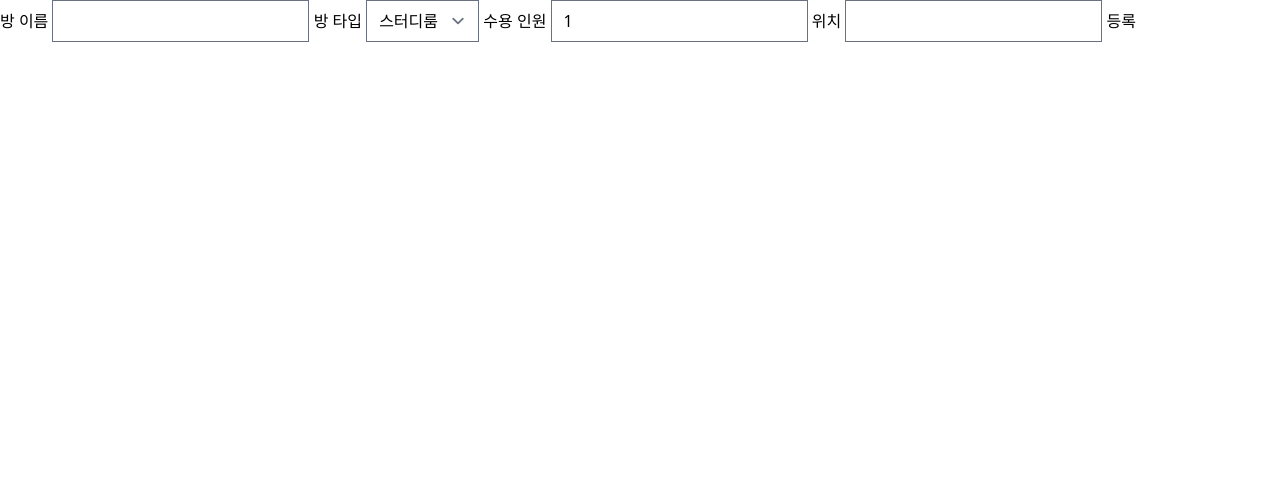
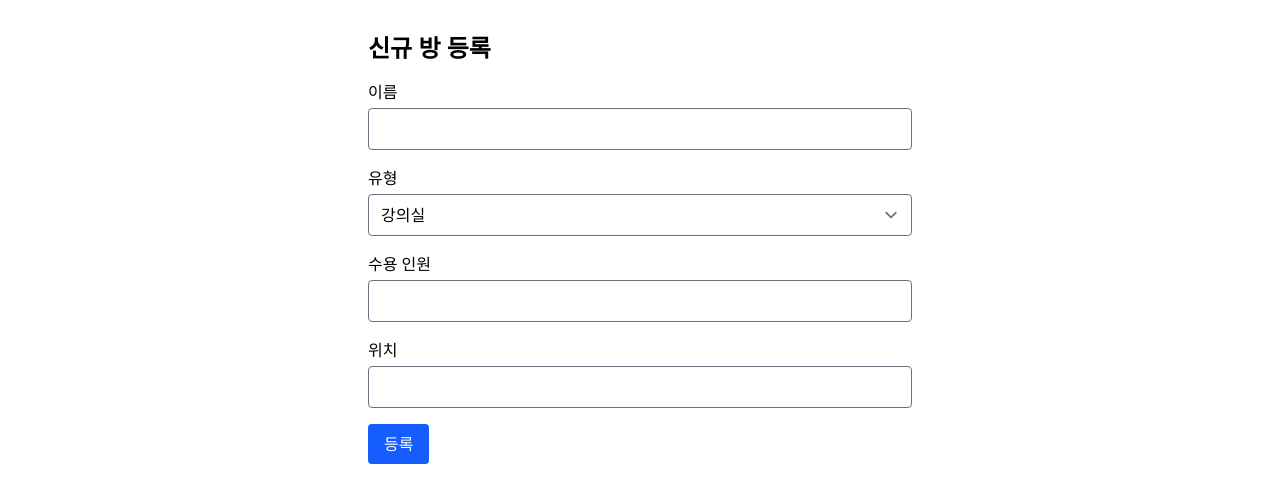
Before and after one commit to rion-5/cfrs-app, a SvelteKit app: page /admin/rooms/new in a window 1280 px wide. Shown: the top 502 px of the page. Built offline with nearby package versions, Linux system fonts and the light colour scheme.

Commit message:
add type tap

```diff
--- /dev/null
+++ b/src/lib/utils/room.ts
@@ -0,0 +1,6 @@
+// src/lib/utils/room.ts
+export const roomTypeLabels: Record<string, string> = {
+  LECTURE: '강의실',
+  STUDY: '토론실',
+  READING: '도담'
+};
--- a/src/routes/admin/rooms/+page.server.ts
+++ b/src/routes/admin/rooms/+page.server.ts
@@ -3,14 +3,19 @@ import { fail, redirect } from '@sveltejs/kit';
 import prisma from '$lib/server/prisma';
 
 export const load = async () => {
-	const rooms = await prisma.room.findMany({ orderBy: { name: 'asc' } });
-	return { rooms };
+    const rooms = await prisma.room.findMany({
+        orderBy: [
+            { type: 'asc' },
+            { name: 'asc' }
+        ]
+    });
+    return { rooms };
 };
 
 export const actions = {
-	delete: async ({ request }) => {
-		const formData = await request.formData();
-		const id = formData.get('id');
+    delete: async ({ request }) => {
+        const formData = await request.formData();
+        const id = formData.get('id');
 
         const roomId = Number(id);
 
@@ -18,8 +23,8 @@ export const actions = {
             return fail(400, { message: '유용한 방 ID가 아닙니다.' });
         }
 
-        await prisma.room.delete({ where: {id: roomId}});
+        await prisma.room.delete({ where: { id: roomId } });
 
         throw redirect(303, '/admin/rooms');
-	}
+    }
 };
--- a/src/routes/admin/rooms/+page.svelte
+++ b/src/routes/admin/rooms/+page.svelte
@@ -1,22 +1,48 @@
 <!-- src/routes/admin/rooms/+page.svelte -->
 
 <script lang="ts">
+  import { roomTypeLabels } from '$lib/utils/room';
   export let data;
+    // 프론트에서 보여줄 label과 type을 매핑
+    const typeLabels = {
+    LECTURE: '강의실',
+    STUDY: '토론실',
+    READING: '도담'
+  };
+
+  // 현재 선택된 탭
+  let currentType: keyof typeof typeLabels = 'LECTURE';
+
+  // 필터링된 방 목록
+  $: filteredRooms = data.rooms.filter((room) => room.type === currentType);
 </script>
 
 <div class="max-w-4xl mx-auto px-4 py-8">
-  <div class="flex justify-between items-center mb-6">
-    <h1 class="text-3xl font-semibold">방 목록</h1>
-    <a href="/admin/rooms/new" class="bg-blue-600 text-white px-4 py-2 rounded hover:bg-blue-700">
+  <h1 class="text-3xl font-semibold mb-6 text-center">방 목록</h1>
+  <div class="text-right mb-4">
+    <a href="/admin/rooms/new" class="inline-block rounded bg-green-600 px-4 py-2 text-white hover:bg-green-700">
       + 신규 방 등록
     </a>
   </div>
+    <!-- 탭 UI -->
+    <div class="mb-6 flex justify-center gap-2">
+      {#each Object.entries(typeLabels) as [type, label]}
+        <button
+          class={`px-4 py-2 rounded-full border ${
+            currentType === type ? 'bg-blue-600 text-white' : 'bg-white text-gray-700 border-gray-300'
+          }`}
+          on:click={() => (currentType = type)}
+        >
+          {label}
+        </button>
+      {/each}
+    </div>
 
   <div class="overflow-x-auto rounded-2xl shadow">
     <table class="min-w-full bg-white border border-gray-200">
       <thead class="bg-gray-100">
         <tr>
-          <th class="text-left px-4 py-3 border-b border-gray-200">ID</th>
+          <th class="text-left px-4 py-3 border-b border-gray-200">구분</th>
           <th class="text-left px-4 py-3 border-b border-gray-200">이름</th>
           <th class="text-left px-4 py-3 border-b border-gray-200">수용 인원</th>
           <th class="text-left px-4 py-3 border-b border-gray-200">위치</th>
@@ -26,7 +52,9 @@
       <tbody>
         {#each data.rooms as room}
           <tr class="hover:bg-gray-50 transition">
-            <td class="px-4 py-2 border-b border-gray-100">{room.id}</td>
+            <td class="px-4 py-2 border-b border-gray-100">
+              {roomTypeLabels[room.type] ?? room.type}
+            </td>
             <td class="px-4 py-2 border-b border-gray-100">{room.name}</td>
             <td class="px-4 py-2 border-b border-gray-100">{room.capacity}</td>
             <td class="px-4 py-2 border-b border-gray-100">{room.location}</td>
--- a/src/routes/admin/rooms/[id]/edit/+page.svelte
+++ b/src/routes/admin/rooms/[id]/edit/+page.svelte
@@ -1,5 +1,6 @@
 <!-- src/routes/admin/rooms/[id]/edit/+page.svelte -->
 <script lang="ts">
+  import { roomTypeLabels } from '$lib/utils/room';
 	import type { Room } from '@prisma/client';
 
 	export let data: {
@@ -11,6 +12,17 @@
 	<h1 class="mb-4 text-2xl font-bold">방 수정</h1>
 	{#if data.room}
 		<form method="POST" class="space-y-4">
+      <div>
+        <label for="type" class="mb-1 block font-medium">유형</label>
+        <select name="type" class="w-full rounded border px-3 py-2" required>
+          {#each Object.entries(roomTypeLabels) as [value, label]}
+            <option value={value} selected={data.room.type === value}>{label}</option>
+          {/each}
+        </select>
+      </div>
+
+
+
 			<div>
 				<label for="name" class="mb-1 block font-medium">이름</label>
 				<input
--- a/src/routes/admin/rooms/new/+page.server.ts
+++ b/src/routes/admin/rooms/new/+page.server.ts
@@ -5,11 +5,11 @@ import { redirect } from '@sveltejs/kit';
 
 export const actions: Actions = {
   default: async ({ request }) => {
-    const data = await request.formData();
-    const name = data.get('name') as string;
-    const type = data.get('type') as 'STUDY' | 'LECTURE' | 'READING';
-    const capacity = parseInt(data.get('capacity') as string);
-    const location = data.get('location') as string;
+    const formData = await request.formData();
+    const name = formData.get('name') as string;
+    const type = formData.get('type') as 'STUDY' | 'LECTURE' | 'READING';
+    const capacity = parseInt(formData.get('capacity') as string);
+    const location = formData.get('location') as string;
 
     await prisma.room.create({
       data: { name, type, capacity, location }
--- a/src/routes/admin/rooms/new/+page.svelte
+++ b/src/routes/admin/rooms/new/+page.svelte
@@ -1,31 +1,37 @@
 <!-- src/routes/admin/rooms/new/+page.svelte -->
-<script lang='ts'>
-    let name = '';
-    let type = 'STUDY';
-    let capacity = 1;
-    let location = '';
+<script lang="ts">
+    import { roomTypeLabels } from '$lib/utils/room';
   </script>
 
-  <form method="POST">
-    <label>방 이름
-      <input name="name" bind:value={name} required />
-    </label>
+  <div class="mx-auto max-w-xl px-4 py-8">
+    <h1 class="mb-4 text-2xl font-bold">신규 방 등록</h1>
+    <form method="POST" class="space-y-4">
+      <div>
+        <label for="name" class="mb-1 block font-medium">이름</label>
+        <input name="name" class="w-full rounded border px-3 py-2" required />
+      </div>
 
-    <label>방 타입
-      <select name="type" bind:value={type}>
-        <option value="STUDY">스터디룸</option>
-        <option value="LECTURE">강의실</option>
-        <option value="READING">열람실</option>
-      </select>
-    </label>
+      <div>
+        <label for="type" class="mb-1 block font-medium">유형</label>
+        <select name="type" class="w-full rounded border px-3 py-2" required>
+            {#each Object.entries(roomTypeLabels) as [value, label]}
+            <option value={value}>{label}</option>
+          {/each}
+        </select>
+      </div>
 
-    <label>수용 인원
-      <input type="number" name="capacity" bind:value={capacity} min="1" required />
-    </label>
+      <div>
+        <label for="capacity" class="mb-1 block font-medium">수용 인원</label>
+        <input name="capacity" type="number" class="w-full rounded border px-3 py-2" required />
+      </div>
 
-    <label>위치
-      <input name="location" bind:value={location} />
-    </label>
+      <div>
+        <label for="location" class="mb-1 block font-medium">위치</label>
+        <input name="location" class="w-full rounded border px-3 py-2" required />
+      </div>
 
-    <button type="submit">등록</button>
-  </form>
+      <button type="submit" class="rounded bg-blue-600 px-4 py-2 text-white hover:bg-blue-700">
+        등록
+      </button>
+    </form>
+  </div>
```
